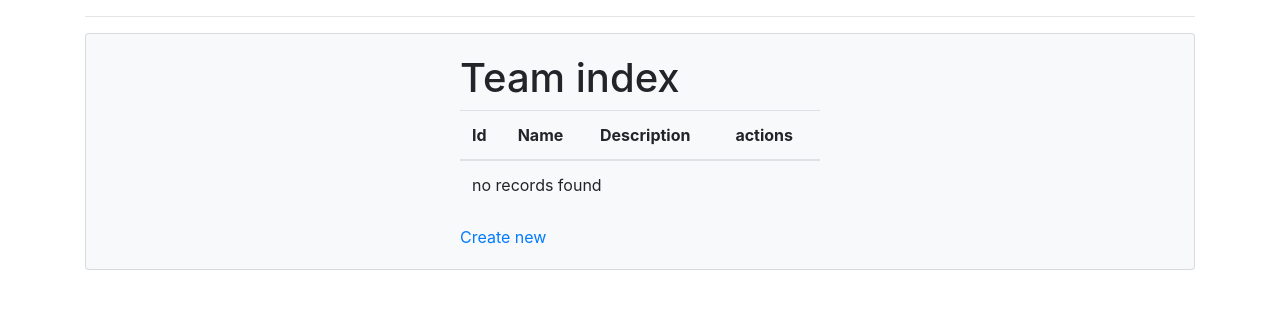
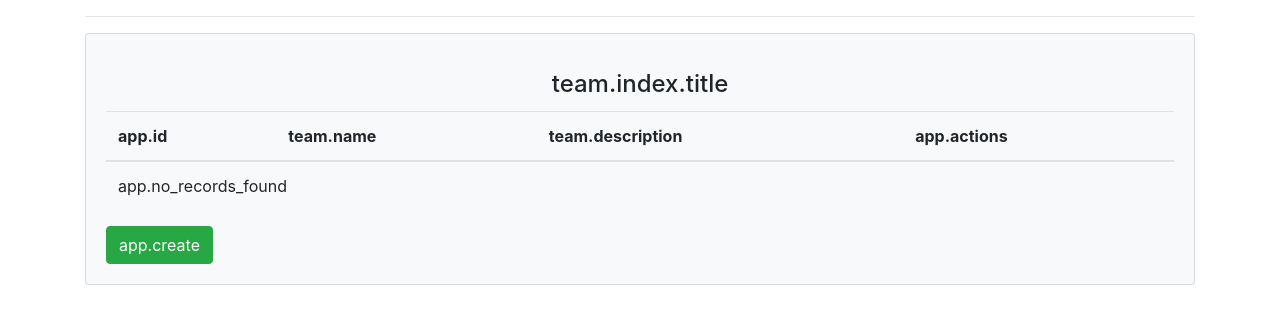
Before and after one commit to devouted/table-soccer-docker-env, a Symfony app: template www-root/table-soccer/templates/team/index.html.twig in a window 1280 px wide. Shown: the part 56-380 px from the top of the page. Run offline with Twig, Linux system fonts and the light colour scheme; the template is opened without the code that fills it, so the values that code supplies are empty; some libraries are stand-ins or nearby versions.

Commit message:
Bootstrap 4 styles for Team related pages

```diff
--- a/www-root/table-soccer/templates/index/index.html.twig
+++ b/www-root/table-soccer/templates/index/index.html.twig
@@ -7,7 +7,7 @@
     <div class="container">
         <hr>
         <div class="card bg-light">
-            <div class="card-body mx-auto" style="min-width: 400px;">
+            <div class="card-body {% block additionalContentClasses %}mx-auto{% endblock additionalContentClasses %}" style="min-width: 400px;">
                 {% block content %}
                 {% endblock content %}
             </div>
--- a/www-root/table-soccer/templates/team/_form.html.twig
+++ b/www-root/table-soccer/templates/team/_form.html.twig
@@ -1,4 +1,6 @@
 {{ form_start(form) }}
     {{ form_widget(form) }}
-    <button class="btn">{{ button_label|default('Save') }}</button>
+<div class="form-group">
+    <button class="btn btn-primary btn-block">{{ button_label|default('Save') }}</button>
+</div>
 {{ form_end(form) }}
--- a/www-root/table-soccer/templates/team/index.html.twig
+++ b/www-root/table-soccer/templates/team/index.html.twig
@@ -1,17 +1,17 @@
 {% extends 'index/index.html.twig' %}
 
-{% block title %}Team index{% endblock %}
+{% block title %}{{ 'team.index.title' | trans }}{% endblock %}
 
+{% block additionalContentClasses %}{% endblock %}
 {% block content %}
-    <h1>Team index</h1>
-
+    <h4 class="card-title mt-3 text-center">{{ 'team.index.title' | trans }}</h4>
     <table class="table">
         <thead>
             <tr>
-                <th>Id</th>
-                <th>Name</th>
-                <th>Description</th>
-                <th>actions</th>
+                <th>{{ 'app.id' | trans }}</th>
+                <th>{{ 'team.name' | trans }}</th>
+                <th>{{ 'team.description' | trans }}</th>
+                <th>{{ 'app.actions' }}</th>
             </tr>
         </thead>
         <tbody>
@@ -21,17 +21,17 @@
                 <td>{{ team.name }}</td>
                 <td>{{ team.description }}</td>
                 <td>
-                    <a href="{{ path('team_show', {'id': team.id}) }}">show</a>
-                    <a href="{{ path('team_edit', {'id': team.id}) }}">edit</a>
+                    <a class="btn btn-dark" href="{{ path('team_show', {'id': team.id}) }}">{{ 'app.show' | trans }}</a>
+                    <a class="btn btn-dark" href="{{ path('team_edit', {'id': team.id}) }}">{{ 'app.edit' | trans }}</a>
                 </td>
             </tr>
         {% else %}
             <tr>
-                <td colspan="4">no records found</td>
+                <td colspan="4">{{ 'app.no_records_found' | trans }}</td>
             </tr>
         {% endfor %}
         </tbody>
     </table>
 
-    <a href="{{ path('team_new') }}">Create new</a>
+    <a class="btn btn-success" href="{{ path('team_new') }}">{{ 'app.create' | trans }}</a>
 {% endblock %}
```
Also changed, not shown: www-root/table-soccer/src/Controller/TeamController.php (+24 -0 lines), www-root/table-soccer/templates/team/_delete_form.html.twig (+5 -2 lines), www-root/table-soccer/templates/team/edit.html.twig (+9 -8 lines), www-root/table-soccer/templates/team/new.html.twig (+6 -6 lines), www-root/table-soccer/templates/team/show.html.twig (+9 -10 lines), 1 other file.
